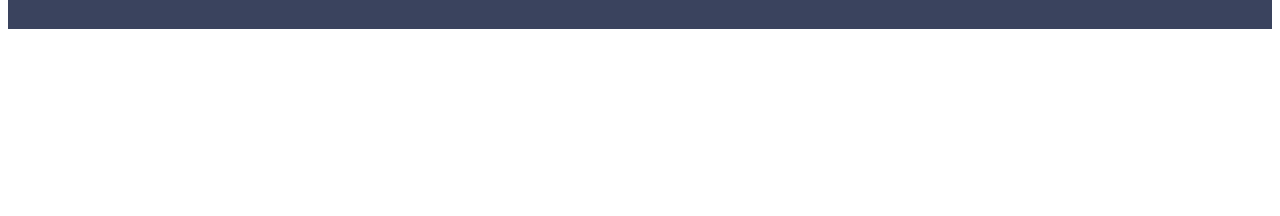
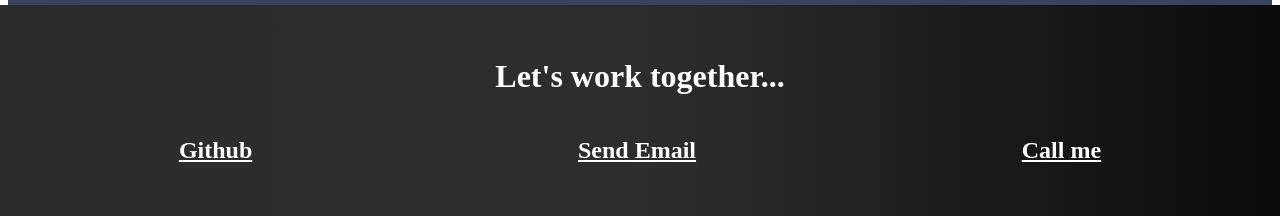
Before and after one commit to Mariam-Senzia/my-portfolio, a plain HTML site: page index.html in a window 1280 px wide. Shown: the part 1241-1457 px from the top of the page. Before the commit the page ends 1278 px from the top, so only its background shows below. Drawn offline with Linux system fonts and the light colour scheme.

Commit message:
Added footer content

```diff
--- a/index.html
+++ b/index.html
@@ -68,7 +68,23 @@
             </section>
         </main>
         <footer>
+            <!---------Contact------->
+            <div class="contact">
+                <h1>Let's work together...</h1>
+                  <div class="details">
 
+                    <div class="github">
+                        <h2><a href="https://github.com/Mariam-Senzia" target="blank">Github</a></h2>
+                    </div>
+                    <div class="mail">
+                        <h2><a href="https://github.com/Mariam-Senzia" target="blank">Send Email</a></h2>
+                    </div>
+                    <div class="phone">
+                        <h2><a href="" target="blank">Call me</a></h2>
+                    </div>
+
+                  </div>
+            </div>
         </footer>
     </body>
 </html>
--- a/style.css
+++ b/style.css
@@ -58,6 +58,11 @@ a {
     width: 100%;
     border-radius: 10px;
     display: block;
+    transition: transform 0.5s;
+}
+
+.work:hover img {
+    transform: scale(1.1);
 }
 .projectheader {
     text-align: center;
@@ -69,3 +74,21 @@ a {
     border-radius: 10px;
     padding: 1rem;
 }
+ /*contact*/
+ .contact {
+    background-image: linear-gradient(to right,#2c2c2d,#2d2d2e,#0a0a0a);
+ }
+.details {
+    display: Flex;
+    justify-content: space-around;
+}
+
+.contact {
+    text-align: center;
+    margin: -1.5rem;
+    padding: 2rem;
+}
+.details a {
+    text-decoration: underline;
+
+}
```
